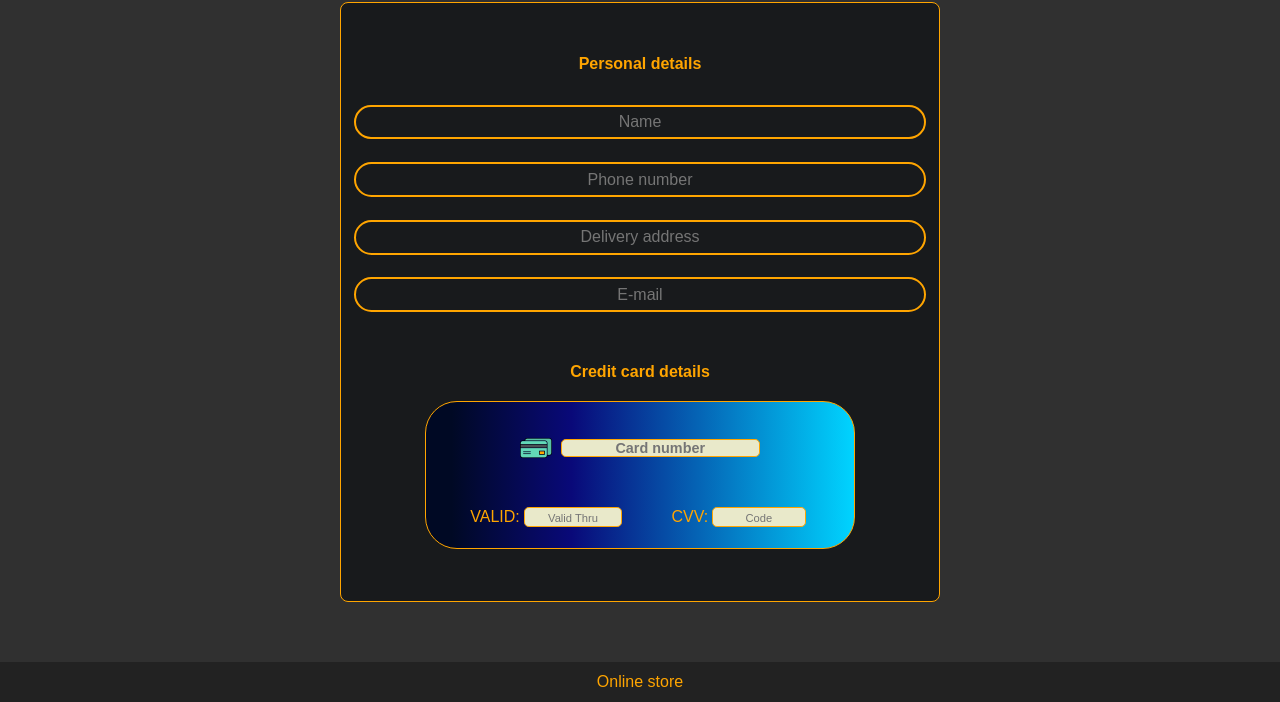
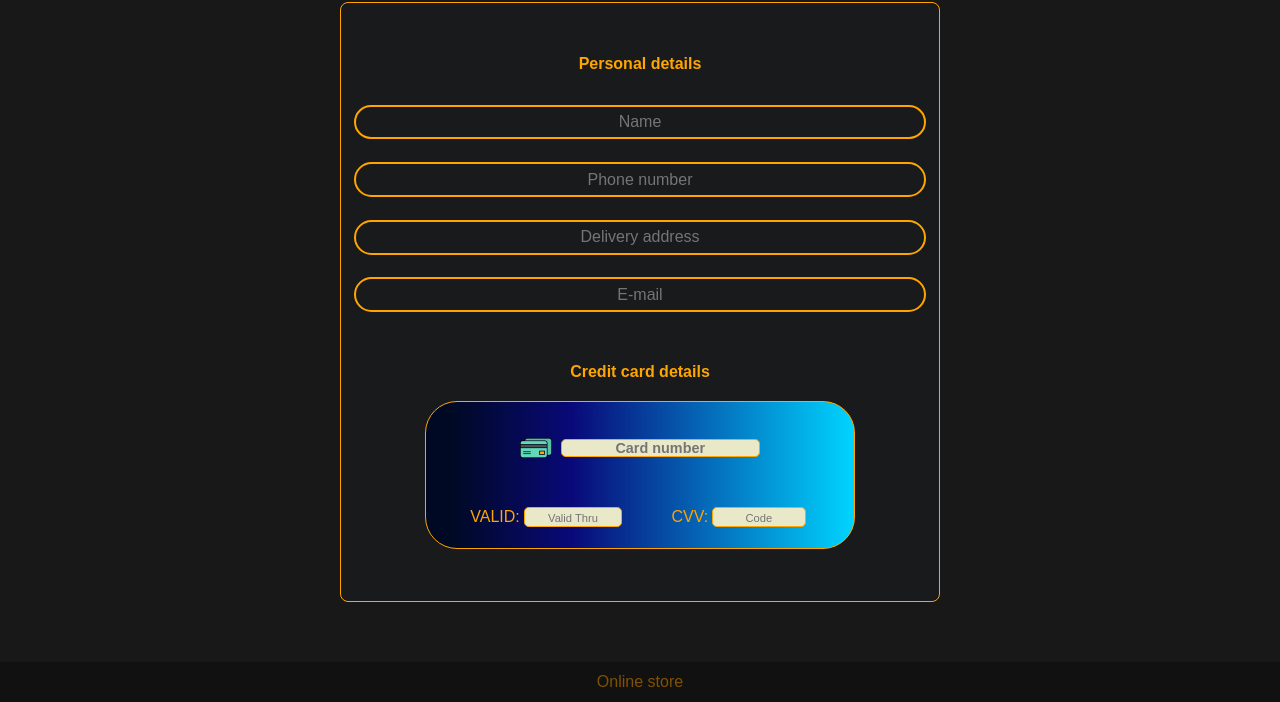
Before and after one commit to vberezhnykh/online-store, a website built with webpack: page src/index.html in a window 1280 px wide. Shown: the part 98-800 px from the top of the page. Built offline with nearby package versions, Linux system fonts and the light colour scheme.

Commit message:
feat: add overlay

```diff
--- a/src/components/view/pages/modal/modal.scss
+++ b/src/components/view/pages/modal/modal.scss
@@ -1,5 +1,13 @@
+.modal-overlay {
+  position: fixed;
+  width: 100%;
+  height: 100%;
+  background-color: rgba(0, 0, 0, 0.5);
+  z-index: 2;
+}
+
 .modal {
-  position: fixed;
+  position: absolute;
   top: calc(50% - 300px);
   left: calc(50% - 300px);
   width: 600px;
--- a/src/components/view/pages/modal/modal.ts
+++ b/src/components/view/pages/modal/modal.ts
@@ -10,10 +10,23 @@ class Modal {
     this._cardDetails = new CardDetails();
   }
   draw() {
+    const overlay = createCustomElement({
+      selector: "div",
+      class: "modal-overlay",
+    });
+    document.body.prepend(overlay);
     const modal = createCustomElement({ selector: "div", class: "modal" });
     modal.append(this._personalDetails.createPersonalDetails());
     modal.append(this._cardDetails.createCardDetails());
-    document.body.prepend(modal);
+    overlay.append(modal);
+    overlay.onclick = (event) => this.closeModal(event);
+  }
+  closeModal(event: Event) {
+    if (
+      event.target instanceof HTMLDivElement &&
+      event.target.classList.contains("modal-overlay")
+    )
+      event.target.remove();
   }
 }
 
```
